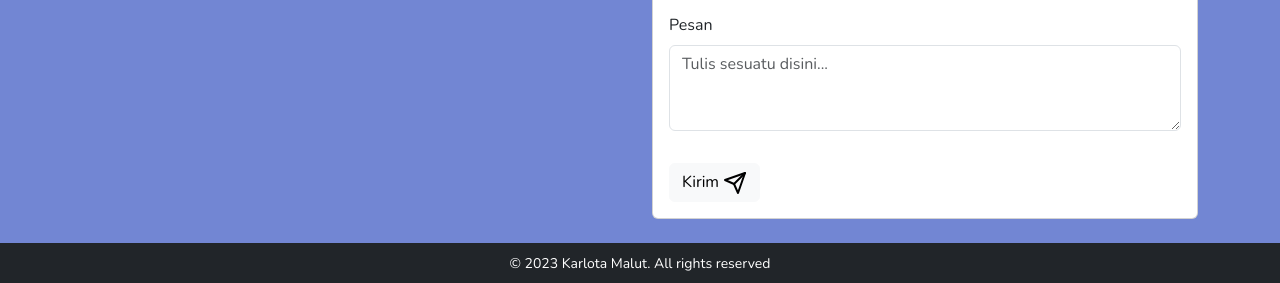
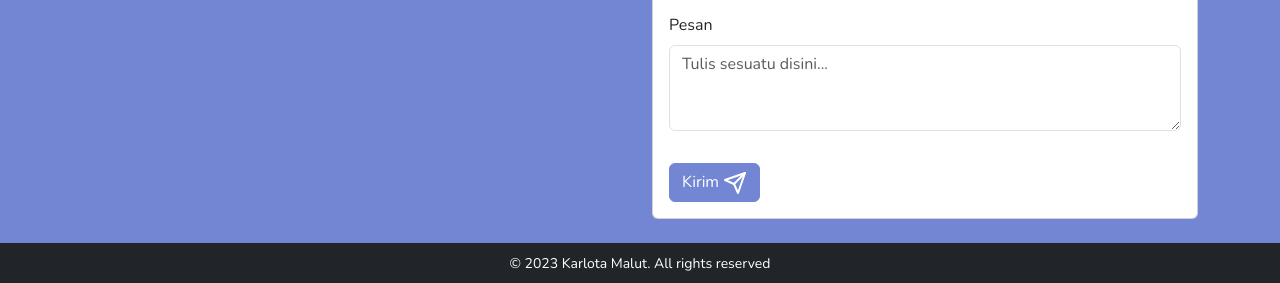
Before and after one commit to haidar038/karlotamalut, a plain HTML site: page kontak.html in a window 1280 px wide. Shown: the part 691-974 px from the top of the page. Drawn offline with nearby package versions, Linux system fonts and the light colour scheme; a web font is replaced by a local one.

Commit message:
Update kontak.html

```diff
--- a/kontak.html
+++ b/kontak.html
@@ -135,7 +135,7 @@
                                         <label for="exampleFormControlTextarea1" class="form-label">Pesan</label>
                                         <textarea class="form-control" id="exampleFormControlTextarea1" rows="3" placeholder="Tulis sesuatu disini..."></textarea>
                                     </div>
-                                    <button type="submit" class="btn btn-light mt-3">Kirim <i data-feather="send"></i></button>
+                                    <button type="submit" class="btn btn-primary mt-3">Kirim <i data-feather="send"></i></button>
                                 </form>
                             </div>
                         </div>
```
